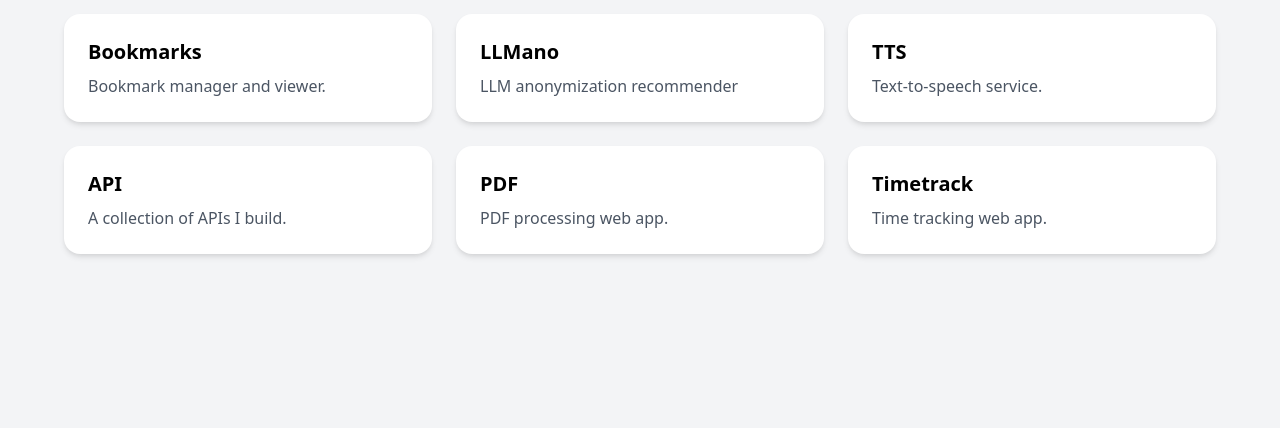
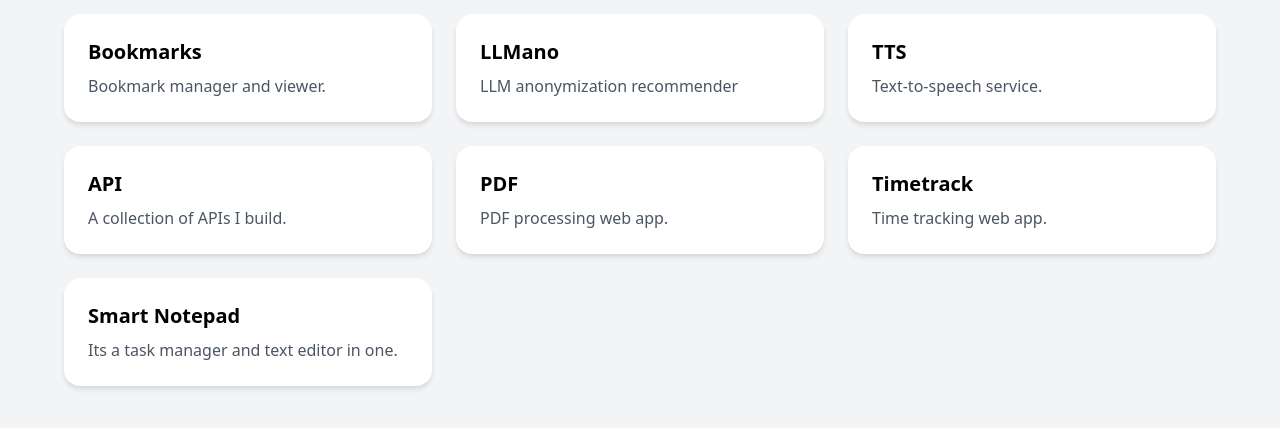
Before and after one commit to LeanderZiehm/leanders-portfolio-web-apps, a website: page public/index.html in a window 1280 px wide. Shown: the part 114-542 px from the top of the page. Drawn offline with nearby package versions, Linux system fonts and the light colour scheme.

Commit message:
Update index.html

```diff
--- a/public/index.html
+++ b/public/index.html
@@ -44,6 +44,11 @@
         title: "Timetrack",
         description: "Time tracking web app.",
         url: "https://timetrack.leanderziehm.com"
+      },
+            {
+        title: "Smart Notepad",
+        description: "Its a task manager and text editor in one.",
+        url: "https://notes.leanderziehm.com/"
       }
 
 
```
